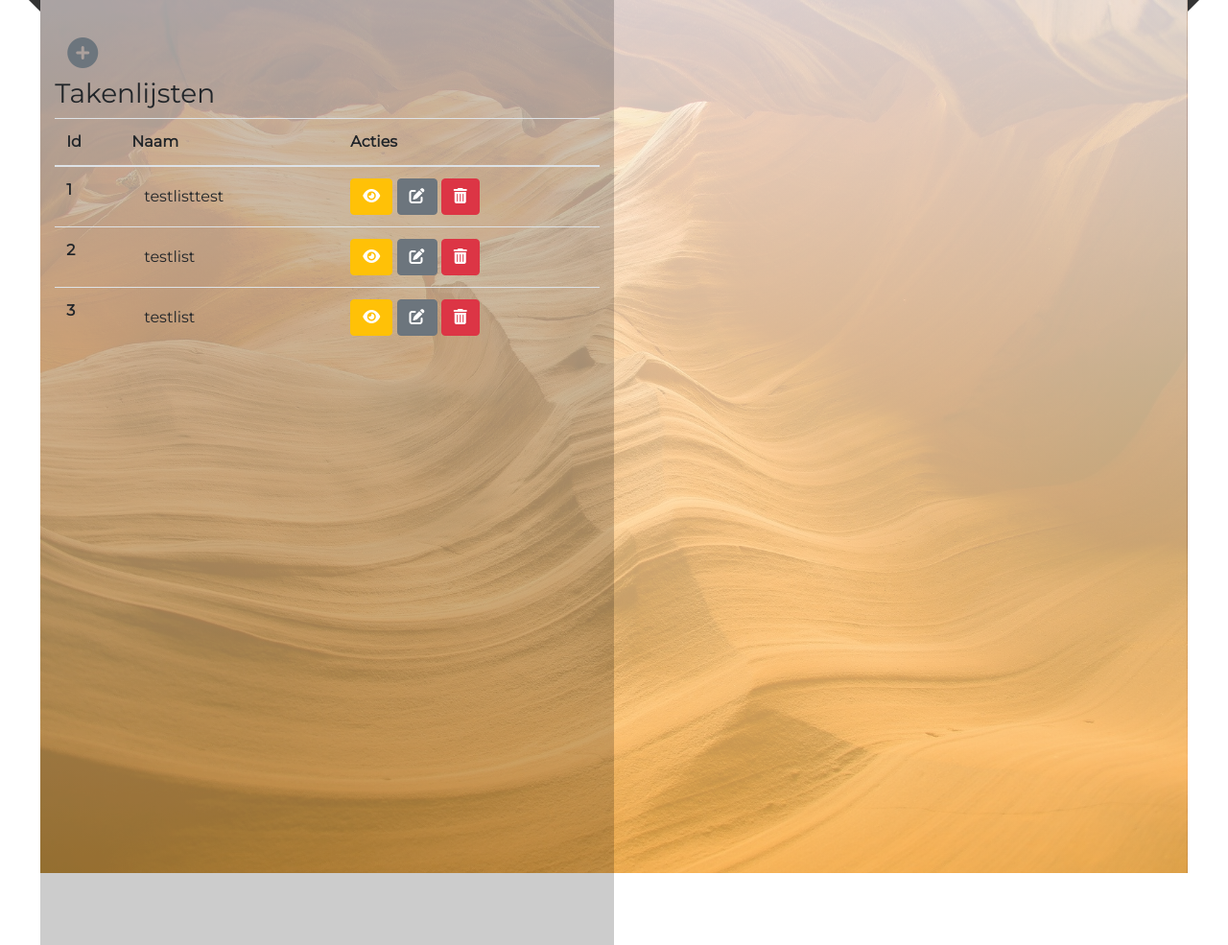
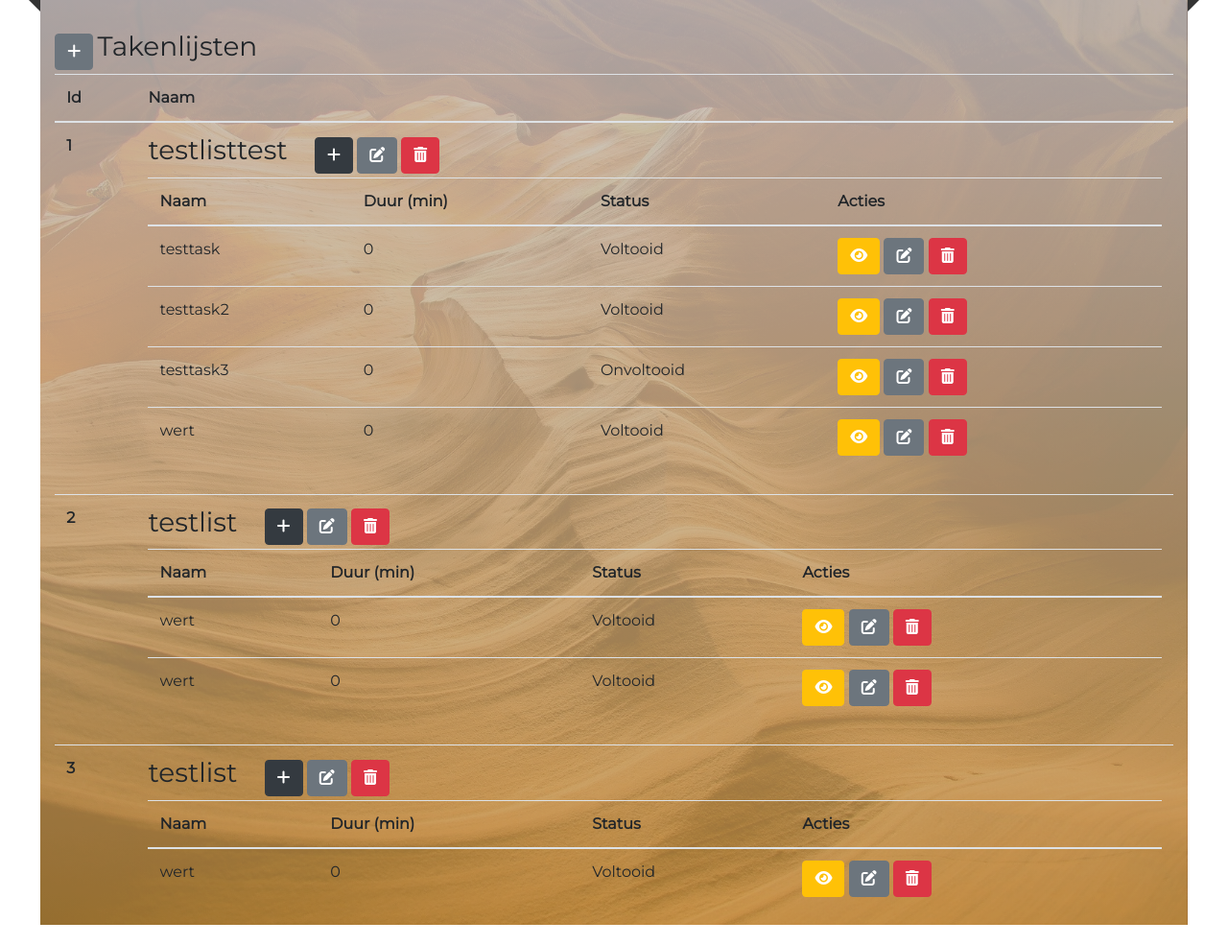
Before and after one commit to JBSommeling/ToDoListDVC, a PHP site: page / in a window 1280 px wide. Shown: the part 86-1071 px from the top of the page at 96% size. Run offline with PHP 8.4, Linux system fonts and the light colour scheme; data comes from the database, SQL or seed files in the repository; both versions use the stored data as it was after the commit; some libraries are stand-ins or nearby versions.

Commit message:
Nog nakijken code op comments. Verder het overzicht op index.php kunnen maken. Nu zijn de lijsten samen met de taken te zien. Next: comments nakijken, edit en delete functie van tasks en delete functie van lijsten afmaken.

```diff
--- a/app/assets/css/stylesheet.css
+++ b/app/assets/css/stylesheet.css
@@ -47,28 +47,16 @@ nav::after{
 /*=============================
 CONTAINER
 =============================*/
-.container::before {
-    opacity: 0;
-    content: "";
+.container {
     background-image: linear-gradient(to bottom, rgba(255,255,255,0.8), rgba(255,196,85,0.7)), url("../img/background2.jpg");
     height: 90vh;
-    width: 100%;
-    background-position: top;
-    background-size: cover;
-    position: absolute;
-    right: 1px;
-}
-
-.container {
-    background-image: linear-gradient(to bottom, rgba(255,255,255,0.8), rgba(255,196,85,0.7)), url("../img/background2.jpg");
-    height: 90%;
     width: 98%;
     background-position: top;
     background-size: cover;
 }
 
 .list {
-    height: 100vh;
+    height: 90vh;
     padding-top: 2rem;
     background-color: rgba(0,0,0, 0.2);
     overflow-y: scroll !important;
--- a/app/pages/controller/tasklists/show_tasklists_data.php
+++ b/app/pages/controller/tasklists/show_tasklists_data.php
@@ -1,3 +1,29 @@
 <?php
-$tasklist = getTasklists();
 $count = 1;
+
+$tasklistWithTasks = getTasklistsAndTasks();
+
+$filtered_array = array();
+
+foreach ($tasklistWithTasks as $row){
+
+    // Initiate record if is not already initiated
+    if (!isset($filtered_array[ $row['list_id'] ])){
+        $filtered_array[ $row['list_id'] ] = array(
+            'list_id'   => $row['list_id'],
+            'list_name' => $row['list_name'],
+            'tasks'     => array()
+        );
+    }
+
+    // Add tasks
+    $filtered_array[ $row['list_id'] ]['tasks'][] = array(
+        'task_id'    => $row['id'],
+        'task_name'  => $row['name'],
+        'duration'   => $row['duration'],
+        'is_done'   => $row['is_done']
+    );
+}
+
+// To remove list_id from $filtered_array key names.
+$filtered_array = array_values($filtered_array);
--- a/app/pages/controller/tasks/add_task_data.php
+++ b/app/pages/controller/tasks/add_task_data.php
@@ -30,5 +30,5 @@ $result = checkFields($fields, $fieldErr);
 
 if ($result['validate']) {
     createTask($_POST['list_id'],$result['fields']['task_name'], $is_done);
-    header('Location: show_tasks.php?list_id='.$_POST['list_id']);
+    header('Location: ../../../index.php');
 }
--- a/app/pages/database/Tasklists.php
+++ b/app/pages/database/Tasklists.php
@@ -10,8 +10,14 @@ function getTasklists(){
     return $stmt->fetchAll();
 }
 
+// Function to get the Tasklist-list with tasks belonging to Tasklist-list from database.
 function getTasklistsAndTasks(){
+    $conn = ConnectToDatabase();
 
+    $sql = 'SELECT TL.list_id, TL.list_name, T.name, T.duration, T.is_done, T.id FROM tasklists as TL LEFT JOIN tasks as T ON TL.list_id = T.list_id';
+    $stmt = $conn->prepare($sql);
+    $stmt->execute();
+    return $stmt->fetchAll();
 }
 
 /* Function to get the Tasklist by Id.
--- a/index.php
+++ b/index.php
@@ -38,31 +38,65 @@ include 'app/pages/controller/tasklists/show_tasklists_data.php';
     </nav>
 <div class="container col-12">
     <div class="row">
-        <div class="col-6 list">
-            <div class="button-container">
-                <a href="app/pages/view/add_tasklist.php"><button type="button" class="btn text-secondary"><i class="fas fa-plus-circle"></button></i></a>
+        <div class="col-12 list">
+            <div class="button-container d-inline-block mb-1">
+                <a href="app/pages/view/add_tasklist.php"><button type="button" class="btn btn-secondary"><i class="fas fa-plus"></i></button></i></a>
             </div>
-            <h3>Takenlijsten</h3>
+            <h3 class="d-inline-block">Takenlijsten</h3>
             <table class="table">
                 <thead>
                 <tr>
                     <th scope="col">Id</th>
                     <th scope="col">Naam</th>
+                </tr>
+                </thead>
+                <tbody>
+                <?php foreach ($filtered_array as $tasklist) {?>
+                    <tr>
+                        <th scope="row"><?php echo $count; ?></th>
+                        <td><h3 class="d-inline-block mr-4"><?php echo $tasklist['list_name']; ?></h3>
+                            <div class="mb-1 d-inline-block">
+                                <a href="app/pages/view/add_task.php?list_id=<?php echo $tasklist['list_id']; ?>"><button type="button" class="btn btn-dark"><i class="fas fa-plus"></i></button></a>
+                                <a href="app/pages/view/edit_tasklist.php?list_id=<?php echo $tasklist['list_id']; ?>"><button type="button" class="btn btn-secondary d-inline-block" ><i class="fas fa-edit"></i></button></a>
+                                <a href="app/pages/controller/tasklists/delete_tasklists_data.php?list_id=<?php echo $tasklist['list_id']; ?>" onclick="return validation()" id="delete_tasklist_<?php echo $count ?>"><button type="button" class="btn btn-danger d-inline-block"><i class="fas fa-trash-alt"></i></button></a>
+                            </div>
+                            <?php if ($tasklist['tasks'][0]['task_id'] != null){ ?>
+                            <table class="table">
+                                <thead>
+                                <tr>
+                                    <th scope="col">Naam</th>
+                                    <th scope="col">Duur (min)</th>
+                                    <th scope="col">Status</th>
                                     <th scope="col">Acties</th>
                                 </tr>
                                 </thead>
                                 <tbody>
-                <?php foreach ($tasklist as $tasklist) {?>
+                                <?php for ($taskIndex = 0; $taskIndex < count($tasklist['tasks']); $taskIndex++){ ?>
                                     <tr>
-                    <th scope="row"><?php echo $count; $count++; ?></th>
-                    <td><a href="#" class="btn btn-transparent"><?php echo $tasklist['list_name']; ?></a></td>
+                                        <td><?php echo $tasklist['tasks'][$taskIndex]['task_name'] ?></td>
+                                        <td><?php echo $tasklist['tasks'][$taskIndex]['duration'] ?></td>
+                                        <td><?php
+                                            if($tasklist['tasks'][$taskIndex]['is_done'] == 1){
+                                                echo 'Voltooid';
+                                            }
+                                            else {
+                                                echo 'Onvoltooid';
+                                            }
+                                            ?>
+                                        </td>
                                         <td>
-                        <a href="app/pages/view/show_tasks.php?list_id=<?php echo $tasklist['list_id']; ?>"><button type="button" class="btn btn-warning"><i class="fas fa-eye text-white"></i></button></a>
-                        <a href="app/pages/view/edit_tasklist.php?list_id=<?php echo $tasklist['list_id']; ?>"><button type="button" class="btn btn-secondary d-inline-block" ><i class="fas fa-edit"></i></button></a>
-                        <a href="app/pages/controller/tasklists/delete_tasklists_data.php?list_id=<?php echo $tasklist['list_id']; ?>" onclick="return validation()" id="delete_tasklist_<?php echo $count ?>"><button type="button" class="btn btn-danger d-inline-block"><i class="fas fa-trash-alt"></i></button></a>
+                                            <a href="app/pages/view/show_task.php?task_id=<?php echo $tasklist['tasks'][$taskIndex]['task_id']; ?>"><button type="button" class="btn btn-warning"><i class="fas fa-eye text-white"></i></button></a>
+                                            <a href="#"><button type="button" class="btn btn-secondary d-inline-block" ><i class="fas fa-edit"></i></button></a>
+                                            <a href="#" onclick="return validation()" id="delete_tasklist_<?php echo $count ?>"><button type="button" class="btn btn-danger d-inline-block"><i class="fas fa-trash-alt"></i></button></a>
                                         </td>
                                     </tr>
                                 <?php } ?>
+                                </tbody>
+                            </table>
+                            <?php } ?>
+                        </td>
+                    </tr>
+                    <?php $count++;} ?>
                 </tbody>
             </table>
         </div>
```
Also changed, not shown: app/DB/todolist_dvc.sql (+16 -11 lines), app/pages/controller/tasks/show_tasks_data.php (deleted, +0 -7 lines), app/pages/view/show_tasks.php (deleted, +0 -85 lines). Lines whose indentation alone changed are shown as unchanged.
